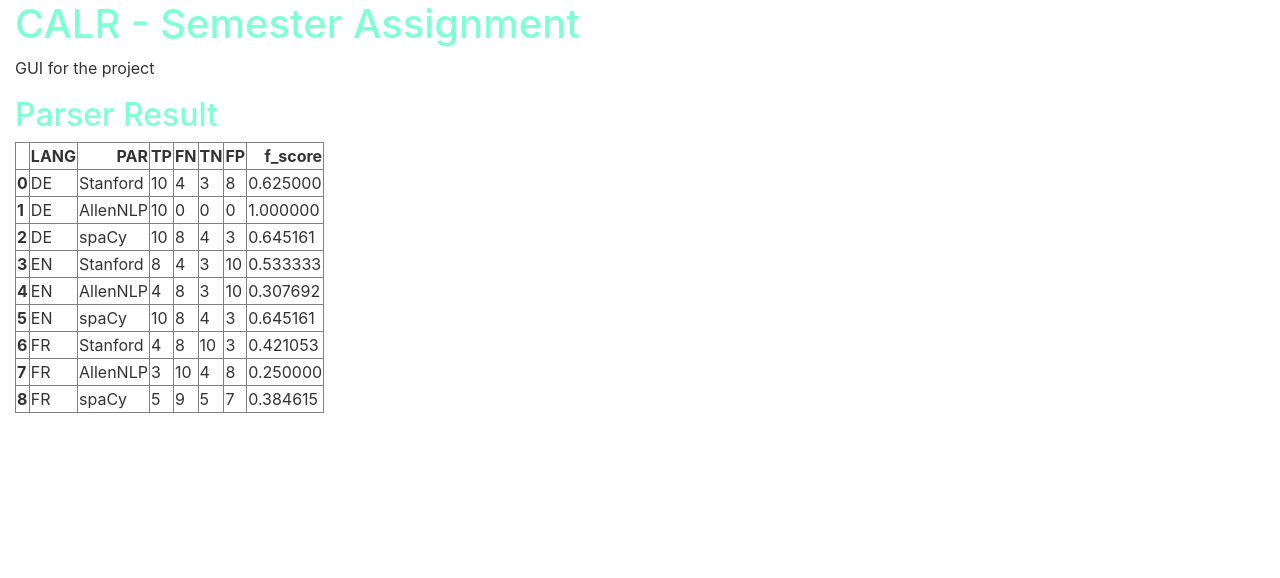
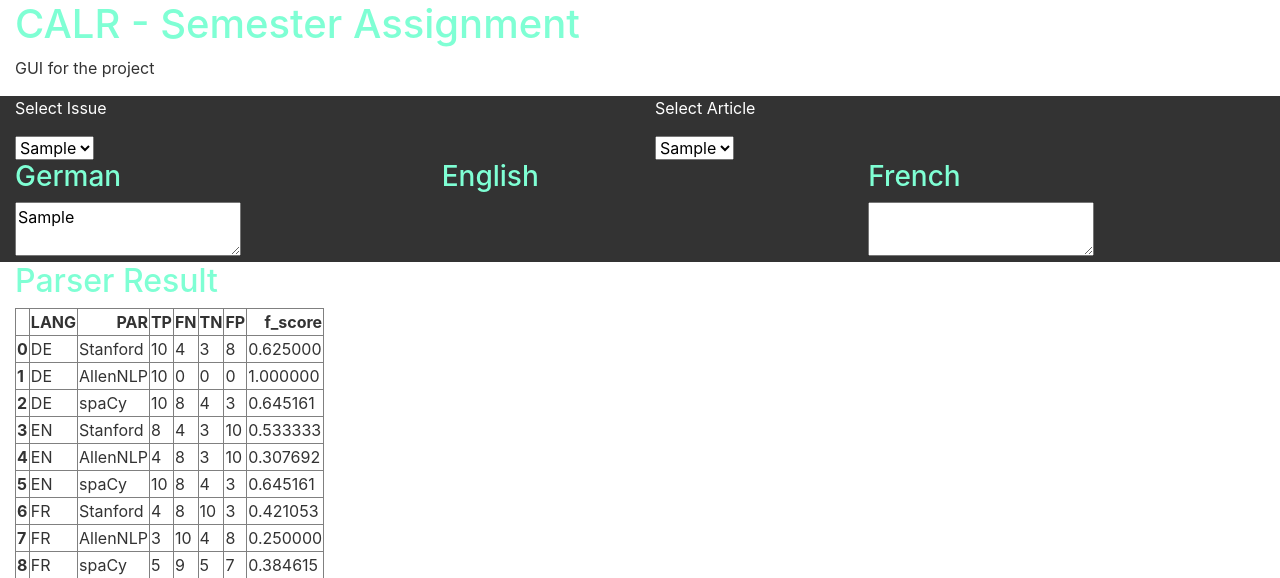
Before and after one commit to BlackSquirrelz/semester_assignment, a Flask app: page / in a window 1280 px wide. Shown: the top 578 px of the page. Run offline with Flask 2, Linux system fonts and the light colour scheme; tables that the repository leaves empty hold one stand-in row (values such as "Sample post"); parts of the project's set-up code (start-up, migrations or seed data) failed here and were passed over; some libraries are stand-ins or nearby versions.

Commit message:
updated GUI with more funcationallity

```diff
--- a/database.py
+++ b/database.py
@@ -1,4 +1,4 @@
-import sqlite3
+import sqlite3 as sql
 from sqlite3 import Error
 
 # System stuff
@@ -43,7 +43,7 @@
     """
     conn = None
     try:
-        conn = sqlite3.connect(db_file)
+        conn = sql.connect(db_file)
         return conn
     except Error as e:
         print(e)
@@ -70,7 +70,7 @@
     :param article:
     :return: article id
     """
-    sql = ''' INSERT INTO articles(issue, article, language, author, title, body,hash)
+    sql = ''' INSERT INTO articles(issue, article, language, author, title, body, hash)
               VALUES(?,?,?,?,?,?,?) '''
     cur = conn.cursor()
     cur.execute(sql, article)
@@ -170,4 +170,25 @@
     return article_exists
 
 def get_articles():
-    pass
+    con = sql.connect("articles.db")
+    con.row_factory = sql.Row
+    cur = con.cursor()
+    cur.execute("select distinct(article) from articles Order By article ASC")
+    rows = cur.fetchall()
+    return rows
+
+def get_issues():
+    con = sql.connect("articles.db")
+    con.row_factory = sql.Row
+    cur = con.cursor()
+    cur.execute("select distinct(issue) from articles Order By issue ASC")
+    rows = cur.fetchall()
+    return rows
+
+def get_article_text():
+    con = sql.connect("articles.db")
+    con.row_factory = sql.Row
+    cur = con.cursor()
+    cur.execute("select * from articles where article='article_a1'")
+    rows = cur.fetchall()
+    return rows
--- a/main.py
+++ b/main.py
@@ -26,7 +26,10 @@
 @app.route('/')
 def home():
     test = rg.write_report(sample_data)
-    return render_template('home.html', tables=[test.to_html()])
+    issues = db.get_issues()
+    articles = db.get_articles()
+    body = db.get_article_text()
+    return render_template('home.html', tables=[test.to_html()], issues=issues, articles=articles, body=body)
 
 #Define tha Database File as a Static File
 DATABASE = r"articles.db"
@@ -60,7 +63,6 @@
     print("Finished Pre-Processing...\n")
     print("------------------------------")
     print("Generating Report...\n")
-    print(report)
     print("------------------------------")
     print("Finished Program")
 
--- a/static/main.css
+++ b/static/main.css
@@ -14,3 +14,8 @@
 .mystyle{
   background-color: #ffffff;
 }
+
+.row {
+  background-color: #333333;
+  color: #ffffff;
+}
--- a/templates/home.html
+++ b/templates/home.html
@@ -3,6 +3,40 @@
 <div class="container-fluid">
   <h1>CALR - Semester Assignment</h1>
     <p>GUI for the project</p>
+    <div class="row">
+        <div class="col">
+            <p>Select Issue</p>
+            <select name="issues">
+            {% for issue in issues %}
+                <option value="{{ issue["issue"] }}">{{ issue["issue"] }}</option>
+            {% endfor %}
+            </select>
+        </div>
+        <div class="col">
+            <p>Select Article</p>
+            <select name="articles">
+            {% for article in articles %}
+                <option value="{{ article["article"] }}">{{ article["article"] }}</option>
+            {% endfor %}
+            </select>
+        </div>
+    </div>
+    <div class="row">
+    <div class="col">
+      <h3>German</h3>
+        {% for article in articles %}
+            <textarea readonly>{{ article["article"] }}</textarea>
+        {% endfor %}
+    </div>
+    <div class="col">
+      <h3>English</h3>
+      <p>{{ body["article"]}}</p>
+    </div>
+    <div class="col">
+      <h3>French</h3>
+      <textarea readonly>{{ body["article"] }}</textarea>
+    </div>
+  </div>
     <h2>Parser Result</h2>
     {% for table in tables %}
         {{ table|safe }}
```
